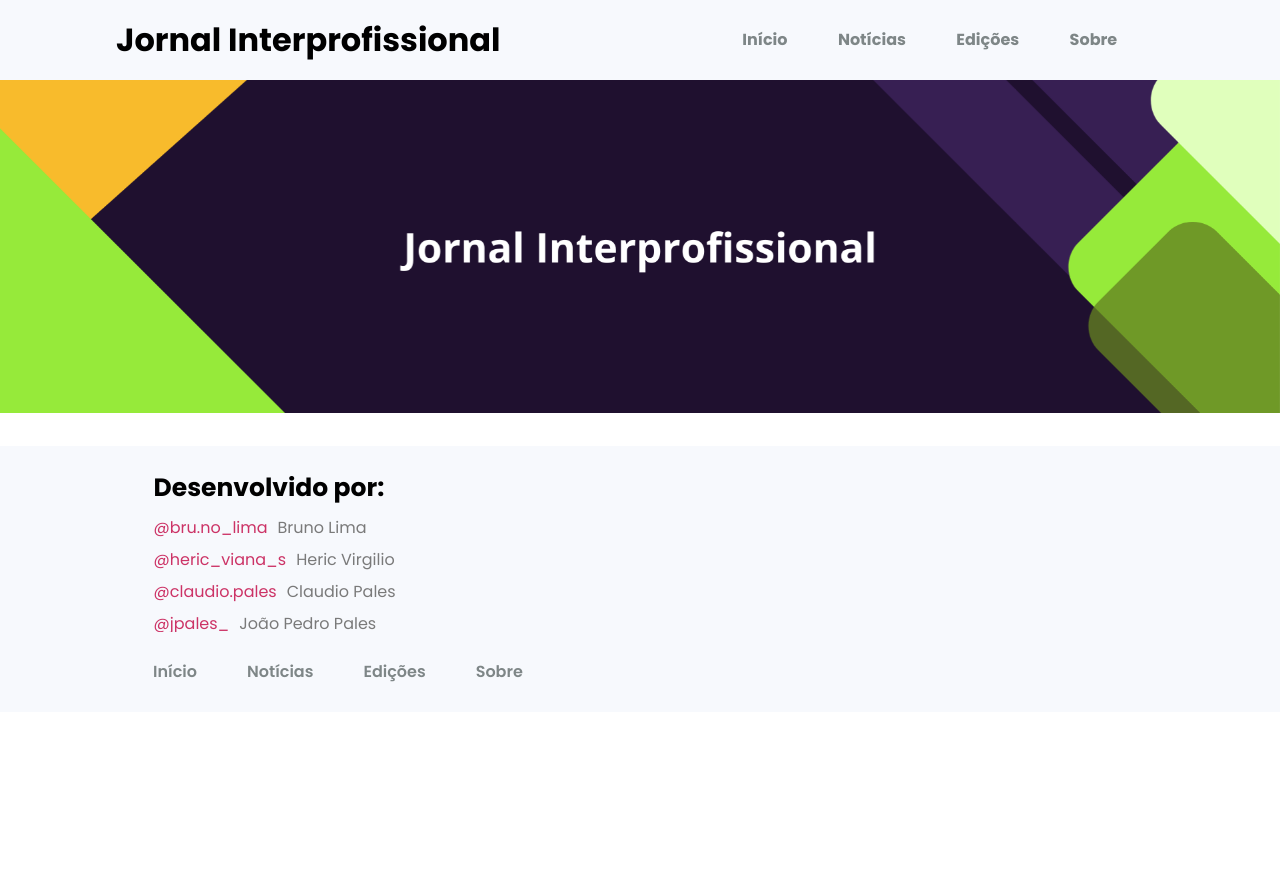
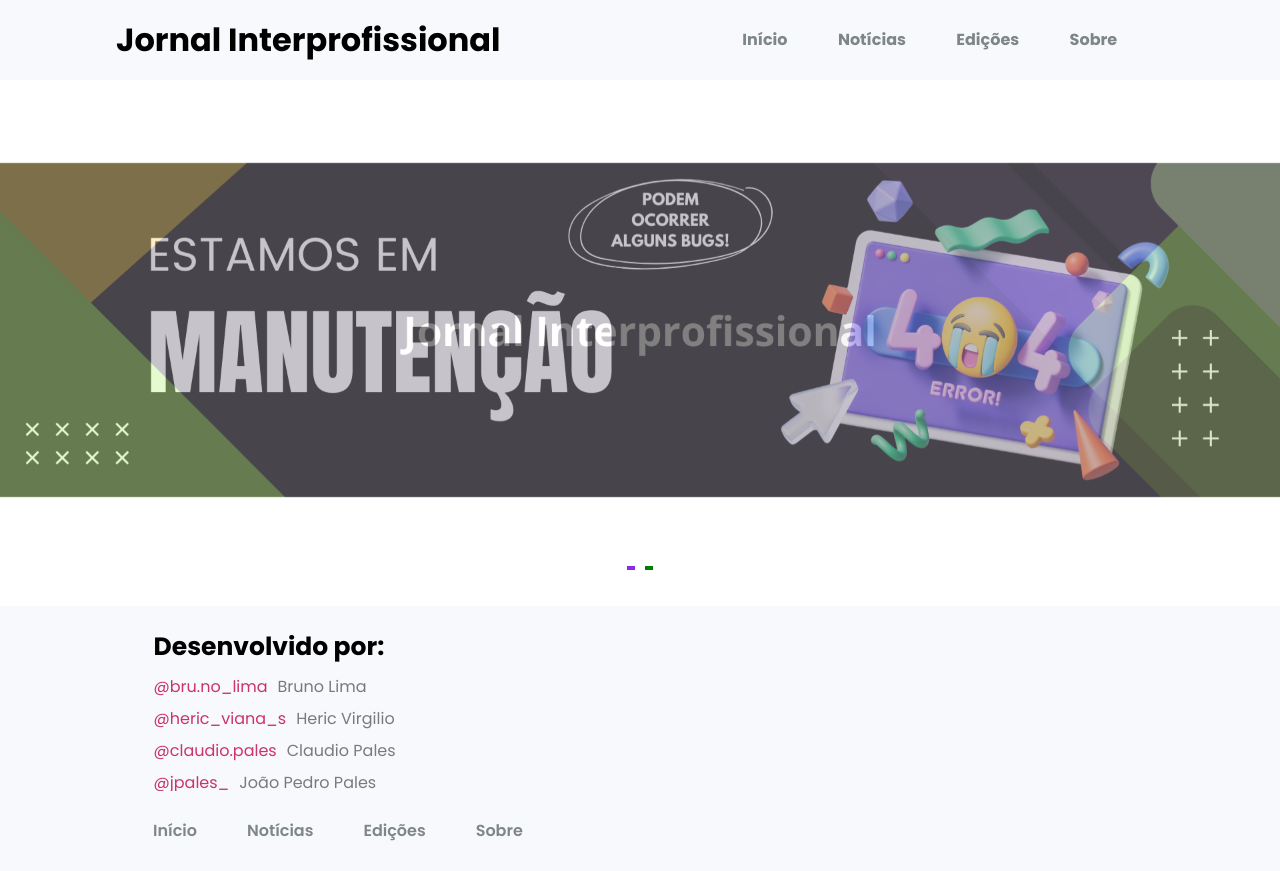
Before and after one commit to HericVirgilio/jornal-interprofissional-front-end, a Next.js app: page / in a window 1280 px wide. Before the commit the page ends 800 px from the top, so only its background shows below. Built offline with nearby package versions, Linux system fonts and the light colour scheme.

Commit message:
Refatoração do componente Banner

```diff
--- a/src/banner/index.tsx
+++ b/src/banner/index.tsx
@@ -1,37 +1,77 @@
 "use client"
 
-import { Swiper, SwiperSlide } from 'swiper/react';
-import { EffectFade } from 'swiper/modules'
+// Importa os módulos necessários do React e Next.js
+import React, { useState, useEffect } from 'react';
 import Image from 'next/image';
-import './style.css'
 
-export default function Banner() {
+// Importa os estilos CSS
+import './style.css';
+
+// Componente funcional Banner
+const Banner = () => {
+  // Lista de objetos de imagens com id, caminho da imagem e texto alternativo
   const images = [
     { id: '1', image: '/images/banners/Banner1.png', alt: 'Banner nº 1 - Jornal Interprofissional' },
     { id: '2', image: '/images/banners/Banner2.png', alt: 'Banner Estamos em Manutenção! Voltaremos em breve' },
   ];
 
+  // Estado para controlar o índice da imagem atual
+  const [currentImageIndex, setCurrentImageIndex] = useState(0);
+
+  // Função para lidar com o clique nos retângulos de navegação
+  const handleRectangleClick = (index) => {
+    setCurrentImageIndex(index);
+  };
+
+  // Efeito de intervalo para alternar automaticamente as imagens a cada 5 segundos
+  useEffect(() => {
+    const interval = setInterval(() => {
+      setCurrentImageIndex((prevIndex) => (prevIndex + 1) % images.length);
+    }, 5000);
+
+    // Limpa o intervalo quando o componente é desmontado ou atualizado
+    return () => clearInterval(interval);
+  }, [images.length]);
+
+  // Retorna o JSX do componente Banner
   return (
-        <div>
-            <Swiper
-                modules={[EffectFade]}
-                effect='fade'
-                speed={500}
-                loop={true}
+    <div className="banner-container">
+      {/* Mapeia as imagens e renderiza os slides no banner */}
+      {images.map((item, index) => (
+        <div
+          key={item.id}
+          className={`banner-slide ${index === currentImageIndex ? 'visible' : ''}`}
+          style={{
+            opacity: index === currentImageIndex ? 1 : 0,
+            transition: 'opacity 1s ease-in-out',
+          }}
         >
-                {images.map(item => (
-                    <SwiperSlide key={item.id}>
+          {/* Componente Image do Next.js para carregar as imagens responsivamente */}
           <Image
             src={item.image}
             alt={item.alt}
+            layout="responsive"
             width={1920}
             height={500}
-                            className='banner'
-                            priority='false'
+            className='banner-image'
+            priority={false}
           />
-                    </SwiperSlide>
+        </div>
       ))}
-            </Swiper>
+
+      {/* Navegação na parte inferior do banner - retângulos */}
+      <div className="banner-navigation">
+        {images.map((_, index) => (
+          <div
+            key={index}
+            className={`banner-rectangle ${index === currentImageIndex ? 'active' : ''}`}
+            onClick={() => handleRectangleClick(index)}
+          />
+        ))}
+      </div>
     </div>
   );
-}
+};
+
+// Exporta o componente Banner
+export default Banner;
--- a/src/banner/style.css
+++ b/src/banner/style.css
@@ -1,5 +1,51 @@
-.banner {
-    max-width: 100%;
-    width: 1920px;
-    height: auto;
-}
+/* Estilo do container principal do banner */
+.banner-container {
+    position: relative; /* Posição relativa para posicionar elementos filhos relativamente a este */
+    width: 100%; /* Largura de 100% do contêiner pai (responsivo) */
+    max-width: 100%; /* Garante que a largura máxima seja 100% */
+    height: 500px; /* Altura fixa do banner */
+    overflow: hidden; /* Oculta qualquer conteúdo adicional que ultrapasse o tamanho do contêiner */
+  }
+
+  /* Estilo do slide individual no banner */
+  .banner-slide {
+    position: absolute; /* Posição absoluta para sobrepor os slides uns sobre os outros */
+    top: 0; /* Alinha o slide no topo do contêiner */
+    left: 0; /* Alinha o slide à esquerda do contêiner */
+    width: 100%; /* Largura de 100% do contêiner pai */
+    height: 100%; /* Altura de 100% do contêiner pai */
+    display: flex; /* Usa o modelo de layout flexível para centralizar a imagem */
+    justify-content: center; /* Centraliza horizontalmente no contêiner */
+    align-items: center; /* Centraliza verticalmente no contêiner */
+  }
+
+  /* Estilo da imagem no slide */
+  .banner-image {
+    object-fit: cover; /* Ajusta a imagem para cobrir totalmente o contêiner */
+    width: 100%; /* Largura de 100% do contêiner pai */
+    height: 100%; /* Altura de 100% do contêiner pai */
+  }
+
+  /* Estilo da navegação (retângulos) na parte inferior do banner */
+  .banner-navigation {
+    position: absolute; /* Posição absoluta para posicionar os retângulos abaixo do banner */
+    bottom: 10px; /* Margem inferior de 10px */
+    width: 100%; /* Largura de 100% do contêiner pai */
+    display: flex; /* Usa o modelo de layout flexível para alinhar os retângulos */
+    justify-content: center; /* Centraliza horizontalmente no contêiner */
+    align-items: center; /* Centraliza verticalmente no contêiner */
+  }
+
+  /* Estilo dos retângulos na navegação */
+  .banner-rectangle {
+    width: 8px; /* Largura fixa dos retângulos */
+    height: 4px; /* Altura fixa dos retângulos */
+    margin: 0 5px; /* Margem entre os retângulos */
+    background-color: #8A2BE2; /* Cor do retângulo inativo (roxo) */
+    cursor: pointer; /* Cursor de ponteiro para indicar que é clicável */
+  }
+
+  /* Estilo do retângulo ativo na navegação */
+  .banner-rectangle.active {
+    background-color: #008000; /* Cor do retângulo ativo (verde) */
+  }
```
Lines whose indentation alone changed are shown as unchanged.
